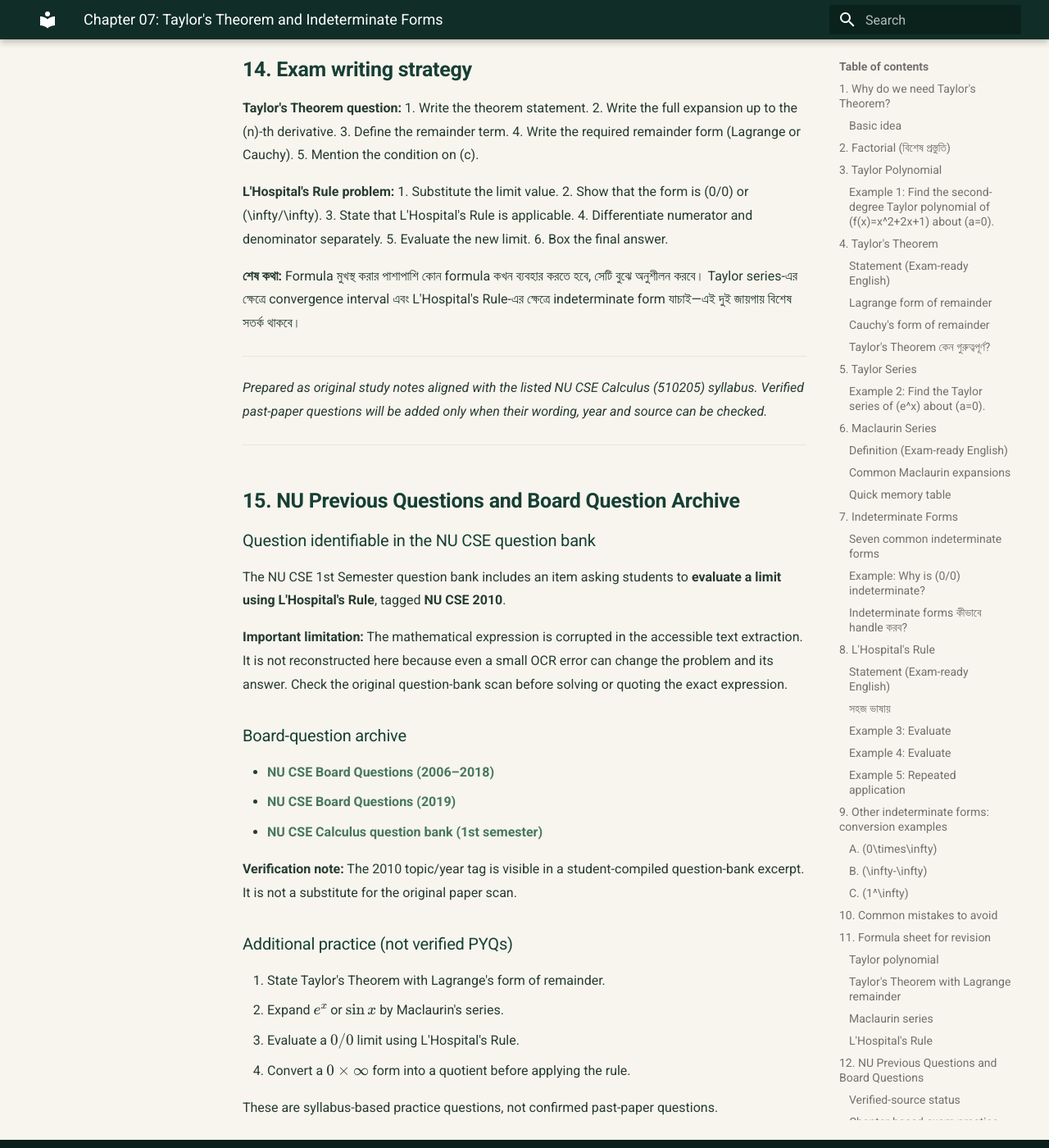
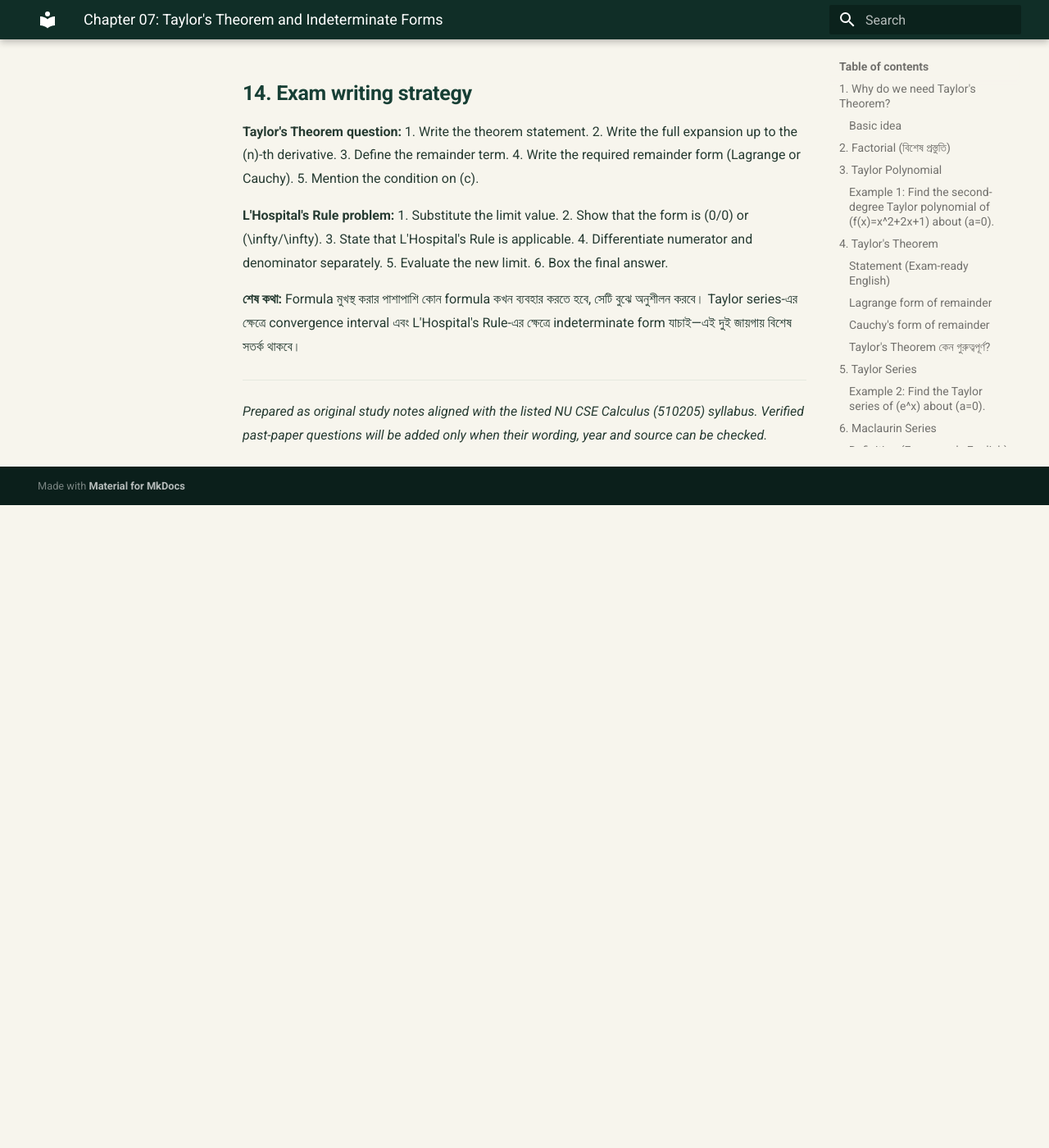
Before and after one commit to taimiyatahsin0-png/nu-cse-notes-store, an MkDocs documentation site: the page built from docs/subjects/cal/chapter-07-taylors-theorem-and-lhopitals-rule.md, in a window 1280 px wide and 1400 px high, scrolled down 13943 px. Shown: the whole window at 82% size. Built offline with MkDocs 1.6.1 and Material for MkDocs 9.7.7, drawn with Linux system fonts in a browser that asks for light colours; after the commit the page ends 14559 px from its top, so only the background shows below that; some of the changed text lies outside the part shown.

Commit message:
Remove duplicate PYQ archive and reconcile L'Hospital question note

```diff
--- a/docs/subjects/cal/chapter-07-taylors-theorem-and-lhopitals-rule.md
+++ b/docs/subjects/cal/chapter-07-taylors-theorem-and-lhopitals-rule.md
@@ -670,30 +671,3 @@ Useful source pages:
 ---
 
 *Prepared as original study notes aligned with the listed NU CSE Calculus (510205) syllabus. Verified past-paper questions will be added only when their wording, year and source can be checked.*
-
----
-
-## 15. NU Previous Questions and Board Question Archive
-
-### Question identifiable in the NU CSE question bank
-
-The NU CSE 1st Semester question bank includes an item asking students to **evaluate a limit using L'Hospital's Rule**, tagged **NU CSE 2010**.
-
-**Important limitation:** The mathematical expression is corrupted in the accessible text extraction. It is not reconstructed here because even a small OCR error can change the problem and its answer. Check the original question-bank scan before solving or quoting the exact expression.
-
-### Board-question archive
-
-- [NU CSE Board Questions (2006–2018)](https://drive.google.com/file/d/1Lodp-nv8jOXRU7SvriRGqNYamqGUIzvM/view?usp=sharing)
-- [NU CSE Board Questions (2019)](https://drive.google.com/file/d/1QZpZoqjEJS5aYXNjSYdwW5bXy66aPi9-/view?usp=sharing)
-- [NU CSE Calculus question bank (1st semester)](https://www.scribd.com/document/948205368/862105744-National-University-CSE-Question-Bank-1st-First-Semester)
-
-**Verification note:** The 2010 topic/year tag is visible in a student-compiled question-bank excerpt. It is not a substitute for the original paper scan.
-
-### Additional practice (not verified PYQs)
-
-1. State Taylor's Theorem with Lagrange's form of remainder.
-2. Expand \(e^x\) or \(\sin x\) by Maclaurin's series.
-3. Evaluate a \(0/0\) limit using L'Hospital's Rule.
-4. Convert a \(0\times\infty\) form into a quotient before applying the rule.
-
-These are syllabus-based practice questions, not confirmed past-paper questions.
```
Also changed, not shown: other parts of docs/subjects/cal/chapter-07-taylors-theorem-and-lhopitals-rule.md (+1 -0 lines).
